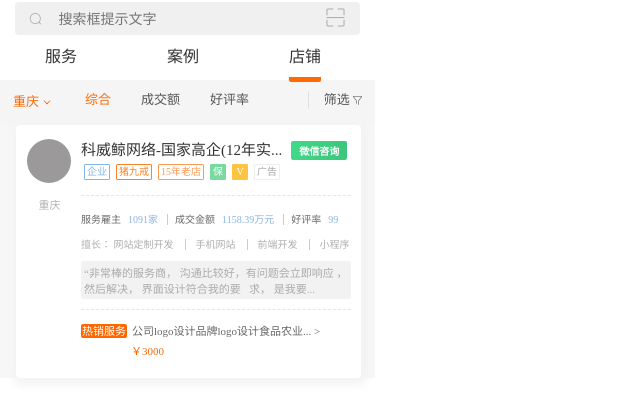
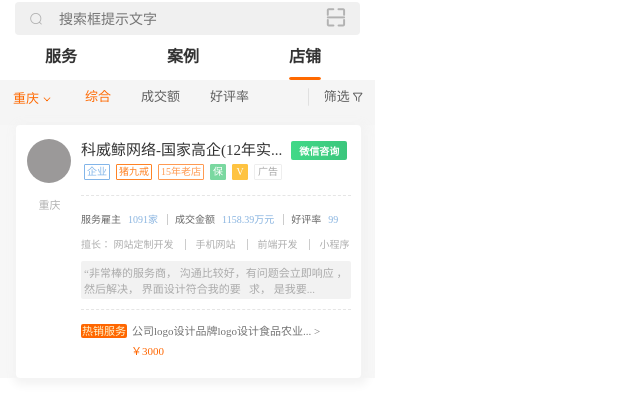
Before and after one commit to 13982720426/zbj, a plain HTML site: page CSS/searchStore.html in a window 1280 px wide. Shown: the full height of the page, 0-640 px from the left. Drawn offline with Linux system fonts and the light colour scheme.

Commit message:
完善css样式

```diff
--- a/CSS/css/index.less
+++ b/CSS/css/index.less
@@ -17,6 +17,7 @@ input {
   border-radius: 4px;
   margin: 2px 15px 0px;
   text-align: center;
+
   .header-search-input {
     margin: 8px 12px 0px;
     width: 250px;
@@ -25,7 +26,6 @@ input {
     opacity: 1;
     font-size: 14px;
     font-family: PingFangSC, PingFangSC-Regular;
-    font-weight: 400;
     text-align: left;
     color: rgba(0, 0, 0, 0.85);
     line-height: 20px;
@@ -39,12 +39,13 @@ input {
   background: #ffffff;
   box-shadow: 0px 1px 0px 0px #e5e5e5;
   text-align: center;
+  font-weight: bolder;
   div {
-    width: 28px;
+    width: 30px;
     height: 1px;
     margin-top: 9px;
     background-color: #ff6900;
-    border: 2px solid #ff6900;
+    border: 1px solid #ff6900;
     border-radius: 2px;
   }
   li {
@@ -56,13 +57,9 @@ input {
     opacity: 1;
     font-size: 16px;
     font-family: PingFangSC, PingFangSC-Medium;
-    font-weight: 500;
     text-align: left;
     color: #333333;
     line-height: 22px;
-    &:last-child {
-      border-bottom: 3px solid #ff6900;
-    }
   }
 }
 .content {
@@ -87,7 +84,7 @@ input {
       font-family: PingFangSC, PingFangSC-Regular;
       font-weight: 400;
       text-align: left;
-      color: #555555;
+      color: #5f5f5f;
       line-height: 18px;
 
       &:first-child {
@@ -110,7 +107,6 @@ input {
   }
   .content-layout {
     width: 345px;
-    // height: 156px;
     opacity: 1;
     background: #ffffff;
     border-radius: 4px;
@@ -151,7 +147,6 @@ input {
       width: 270px;
       margin-top: 15px;
       margin-left: 65px;
-      // height: 156px;
       .content-main-title {
         opacity: 1;
         font-family: PingFangSC, PingFangSC-Medium;
@@ -233,6 +228,7 @@ input {
           }
           &:nth-child(6) {
             height: 14px;
+            padding: 0 1px;
             border: 1px solid#EEEEEE;
             color: #a8a8a8;
             border-radius: 1px;
@@ -302,13 +298,13 @@ input {
               span {
                 padding: 1px;
                 &:first-child {
-                  color: white;
+                  color: #fff5cd;
                   background-color: #ff6600;
                   border-radius: 2px;
                 }
                 &:nth-child(2) {
                   margin-left: 4px;
-                  color: #676767;
+                  color: #747474;
                 }
               }
             }
--- a/CSS/static/iconfont.css
+++ b/CSS/static/iconfont.css
@@ -21,14 +21,16 @@
   content: '\e6ad';
   font-size: 9px;
   opacity: 1;
-  color: #626262;
+  color: #5f5f5f;
+  font-weight: bold;
 }
 
 .icon-scan-line:before {
   content: '\e640';
-  font-size: 22px;
+  font-size: 21px;
   opacity: 1;
   color: #b2b2b2;
+  font-weight: bolder;
 }
 
 .icon-yunpanlogo-:before {
```
Also changed, not shown: CSS/css/index.css.
